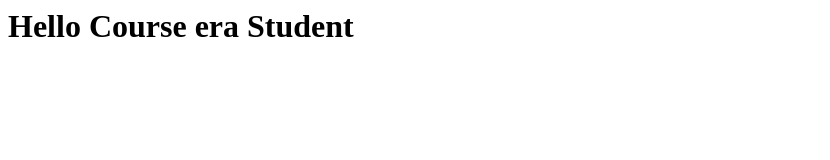
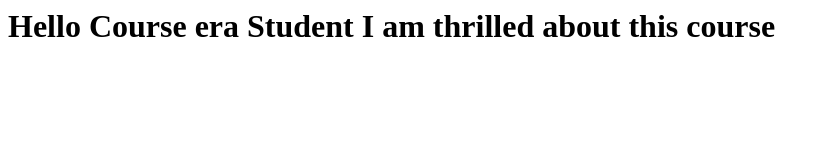
Before and after one commit to komalwce/coursera-test, a plain HTML site: page index.html in a window 1280 px wide. Shown: the whole page, without its empty margins (0-830 px from the left). Drawn offline with Linux system fonts and the light colour scheme.

Commit message:
first web file2

```diff
--- a/index.html
+++ b/index.html
@@ -5,6 +5,6 @@
   <title>Hello Courseera</title>
 </head>
 <body>
-  <h1>Hello Course era Student</h1>
+  <h1>Hello Course era Student I am thrilled about this course</h1>
 </body>
 </html>
```
